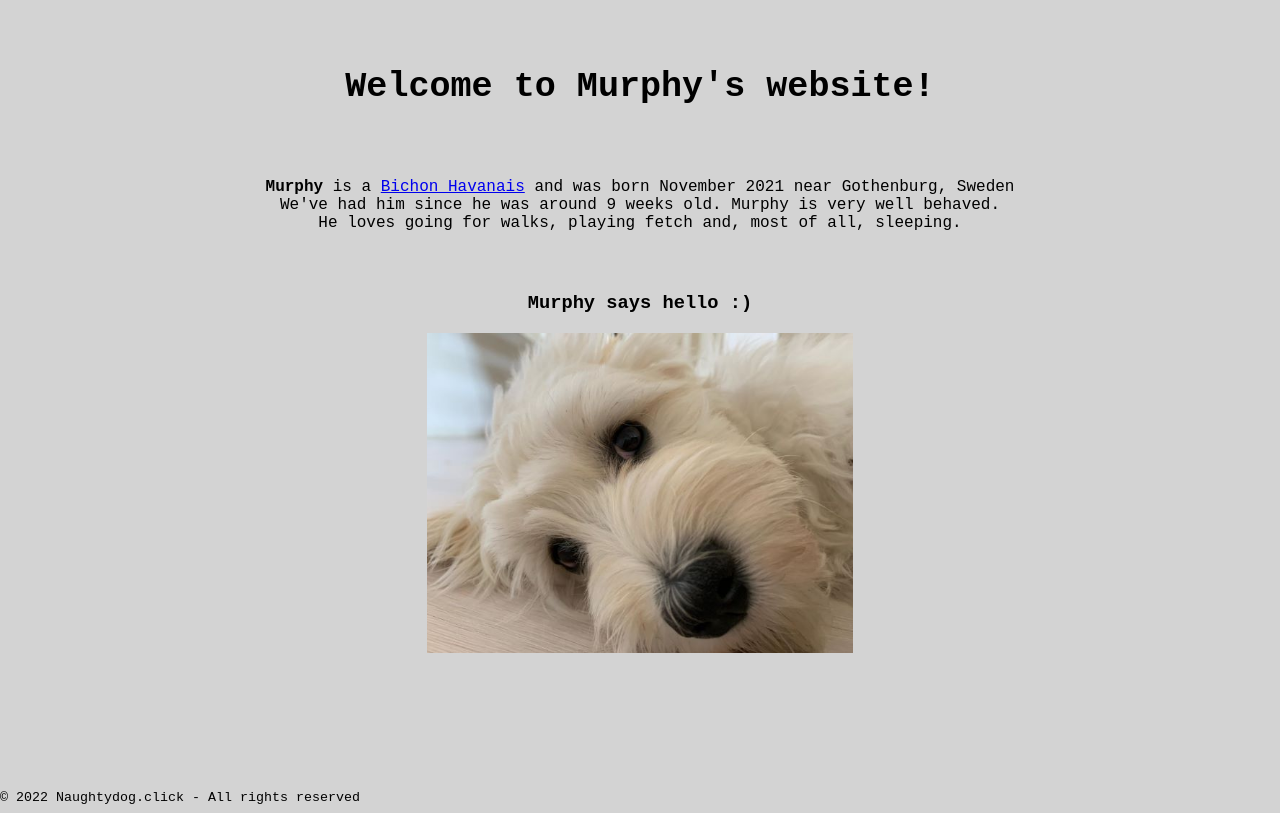
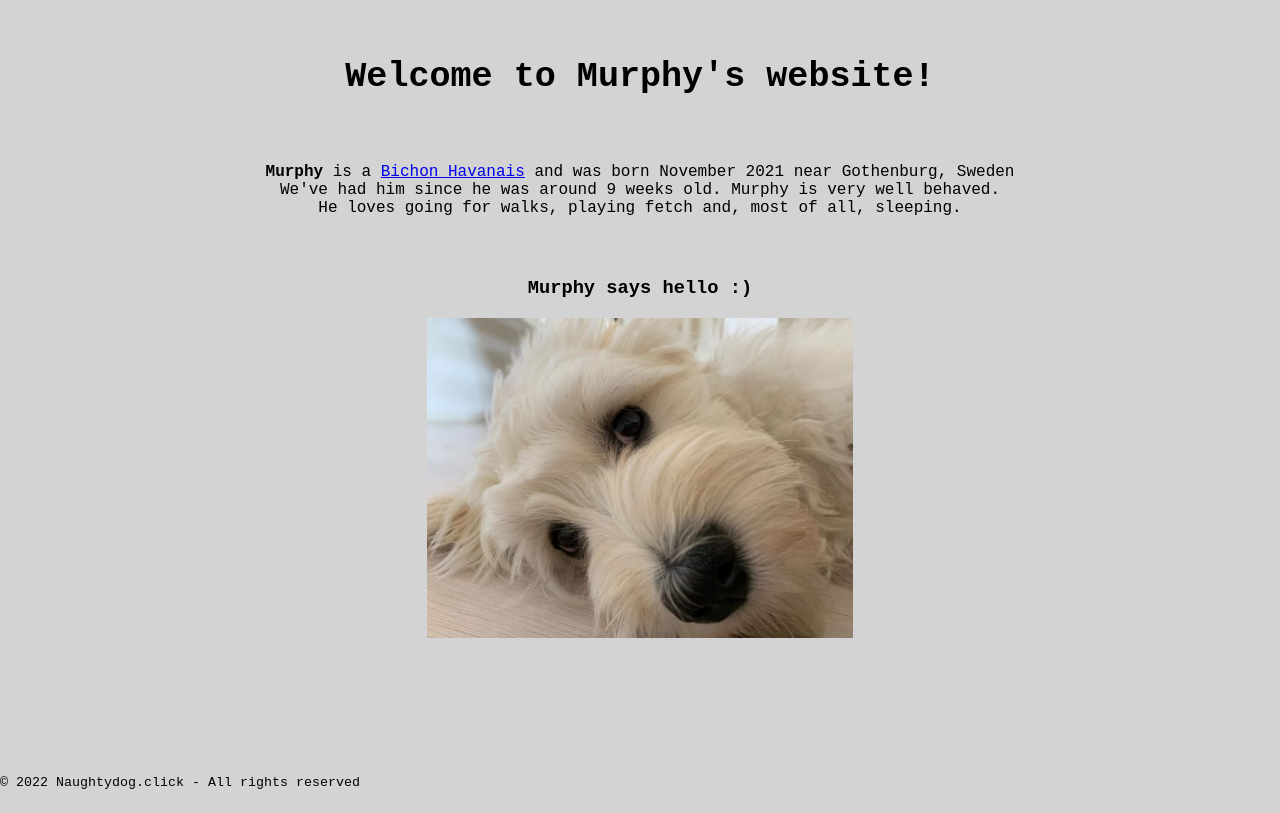
Before and after one commit to CiaranMichaelKelly/naughtyDogDev, a plain HTML site: page index.html in a window 1280 px wide. Shown: the part 63-876 px from the top of the page. Drawn offline with Linux system fonts and the light colour scheme.

Commit message:
decreased padding on H1

```diff
--- a/styles/styles.css
+++ b/styles/styles.css
@@ -42,8 +42,8 @@ nav>ul>li a {
 #article_1_section_1_header {
     text-align: center;
     font-size: 30px;
-    padding-top: 25px;
-    padding-bottom: 20px;
+    padding-top: 15px;
+    padding-bottom: 15px;
 }
 
 #article_1 {
```
